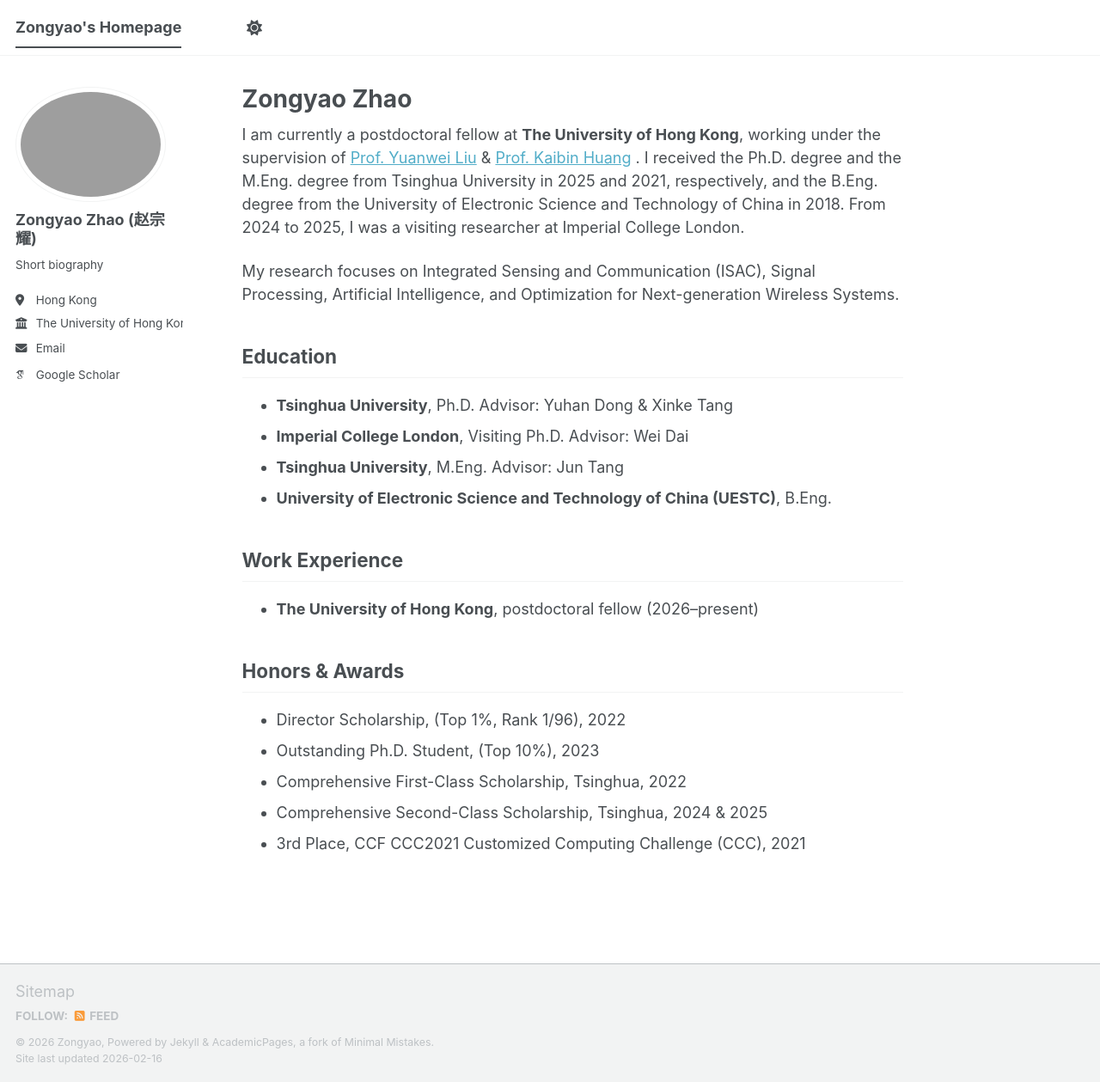
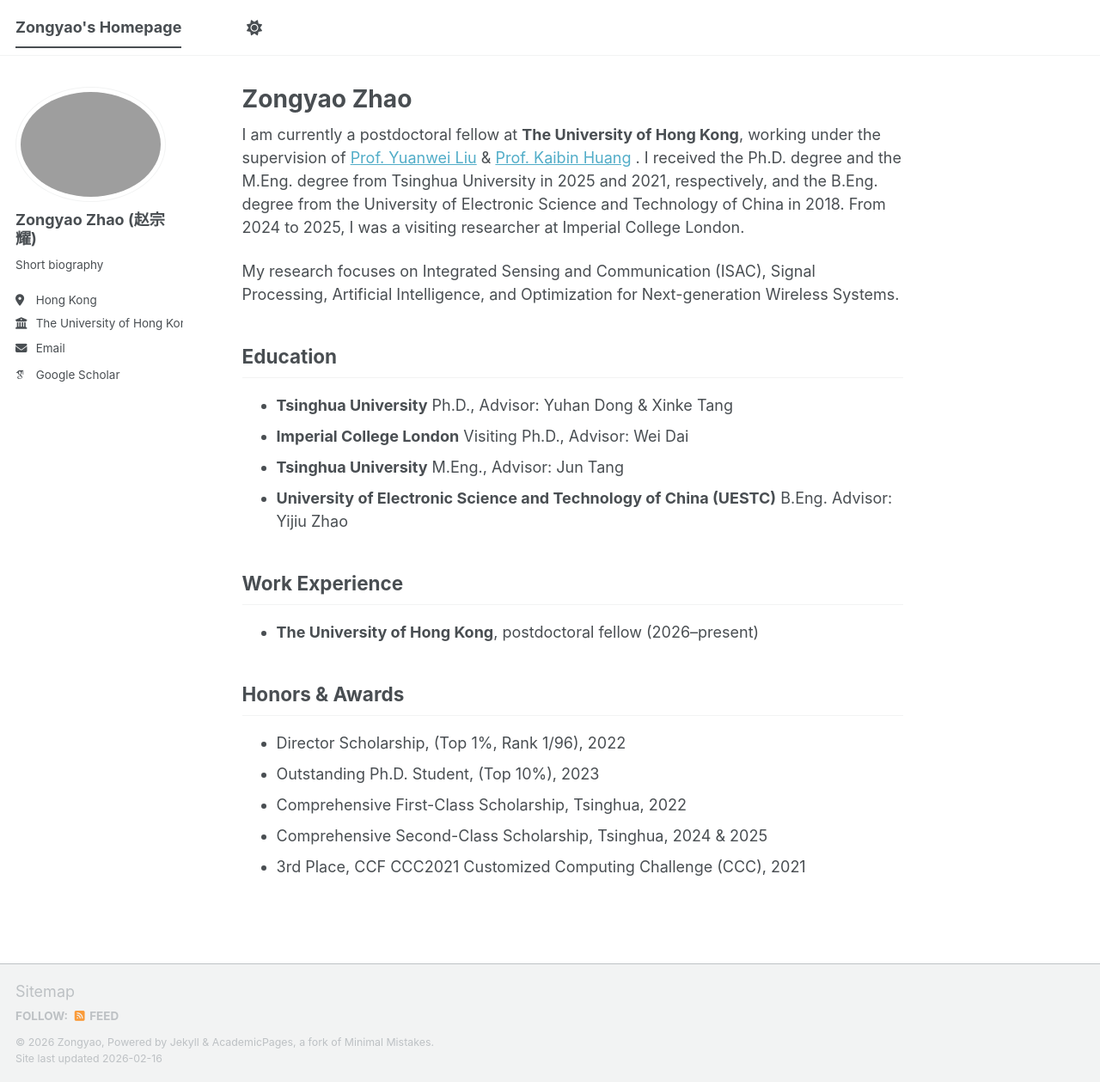
Before and after one commit to ZongyaoZhao/ZongyaoZhao.github.io, a Jekyll site: the page built from _pages/about.md, in a window 1280 px wide and 1259 px high. Shown: the whole window at 86% size. Built offline with Jekyll 4.4.1, drawn with Linux system fonts in a browser that asks for light colours; some web fonts are replaced; a script bundle is joined from its source files by our own code; library files that are not in the unit come from our copies.

Commit message:
Update about.md

```diff
--- a/_pages/about.md
+++ b/_pages/about.md
@@ -6,18 +6,19 @@
   - /about/
   - /about.html
 ---
-I am currently a postdoctoral fellow at **The University of Hong Kong**, working under the supervision of <a href="https://www.eee.hku.hk/~yuanwei/index.html">Prof. Yuanwei Liu</a> & <a href="https://www.eee.hku.hk/~yuanwei/index.html](https://www.eee.hku.hk/people/huangkb/">Prof. Kaibin Huang</a> . I received the Ph.D. degree and the M.Eng. degree from Tsinghua University in 2025 and 2021, respectively, and the B.Eng. degree from the University of Electronic Science and Technology of China in 2018. From 2024 to 2025, I was a visiting researcher at Imperial College London.
+I am currently a postdoctoral fellow at **The University of Hong Kong**, working under the supervision of <a href="https://www.eee.hku.hk/~yuanwei/index.html">Prof. Yuanwei Liu</a> & <a href="https://www.eee.hku.hk/people/huangkb/">Prof. Kaibin Huang</a> . I received the Ph.D. degree and the M.Eng. degree from Tsinghua University in 2025 and 2021, respectively, and the B.Eng. degree from the University of Electronic Science and Technology of China in 2018. From 2024 to 2025, I was a visiting researcher at Imperial College London.
 
 My research focuses on Integrated Sensing and Communication (ISAC), Signal Processing, Artificial Intelligence, and Optimization for Next-generation Wireless Systems.
 
 ## Education
-- **Tsinghua University**, Ph.D.
-  Advisor: Yuhan Dong & Xinke Tang
-- **Imperial College London**, Visiting Ph.D.
-  Advisor: Wei Dai
-- **Tsinghua University**, M.Eng.
-  Advisor: Jun Tang
-- **University of Electronic Science and Technology of China (UESTC)**, B.Eng.
+- **Tsinghua University**
+  Ph.D., Advisor: Yuhan Dong & Xinke Tang
+- **Imperial College London**
+  Visiting Ph.D., Advisor: Wei Dai
+- **Tsinghua University**
+  M.Eng., Advisor: Jun Tang
+- **University of Electronic Science and Technology of China (UESTC)**
+  B.Eng. Advisor: Yijiu Zhao
 
 ## Work Experience
 - **The University of Hong Kong**, postdoctoral fellow (2026–present)
```
